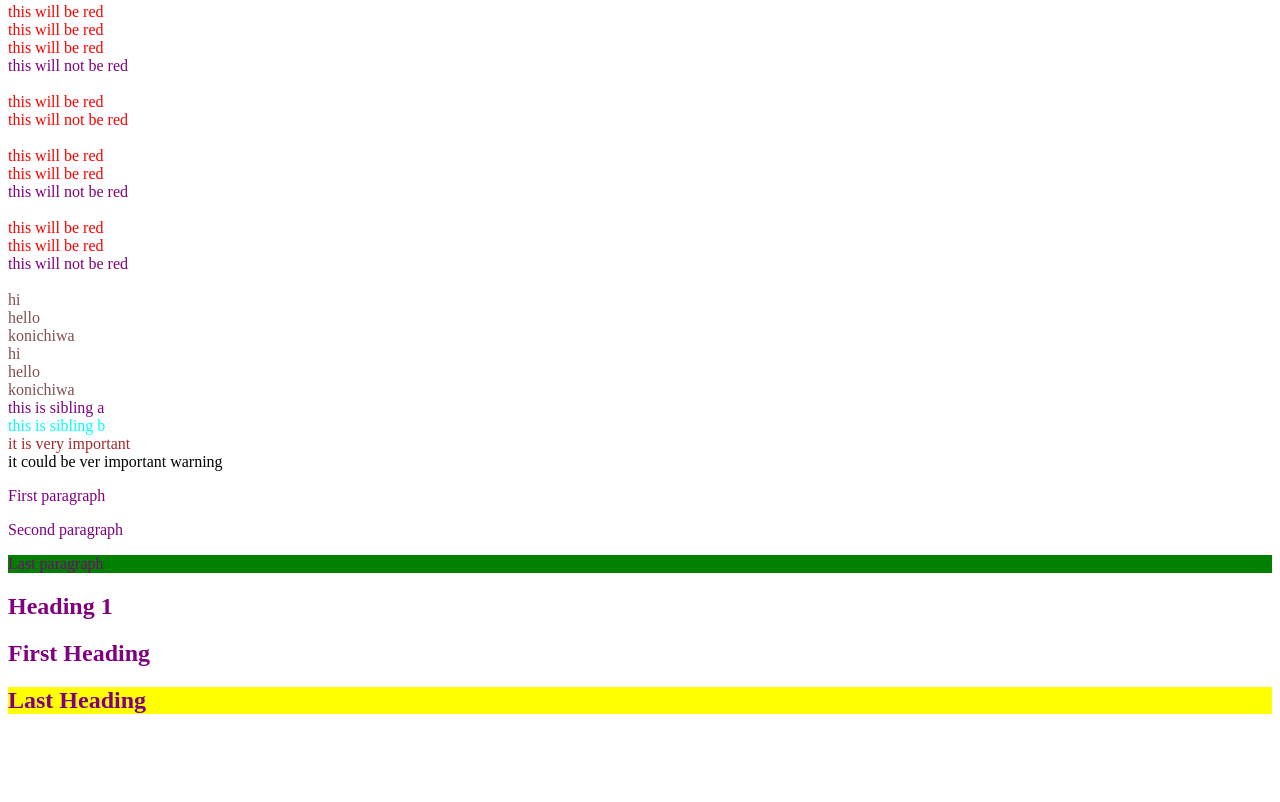
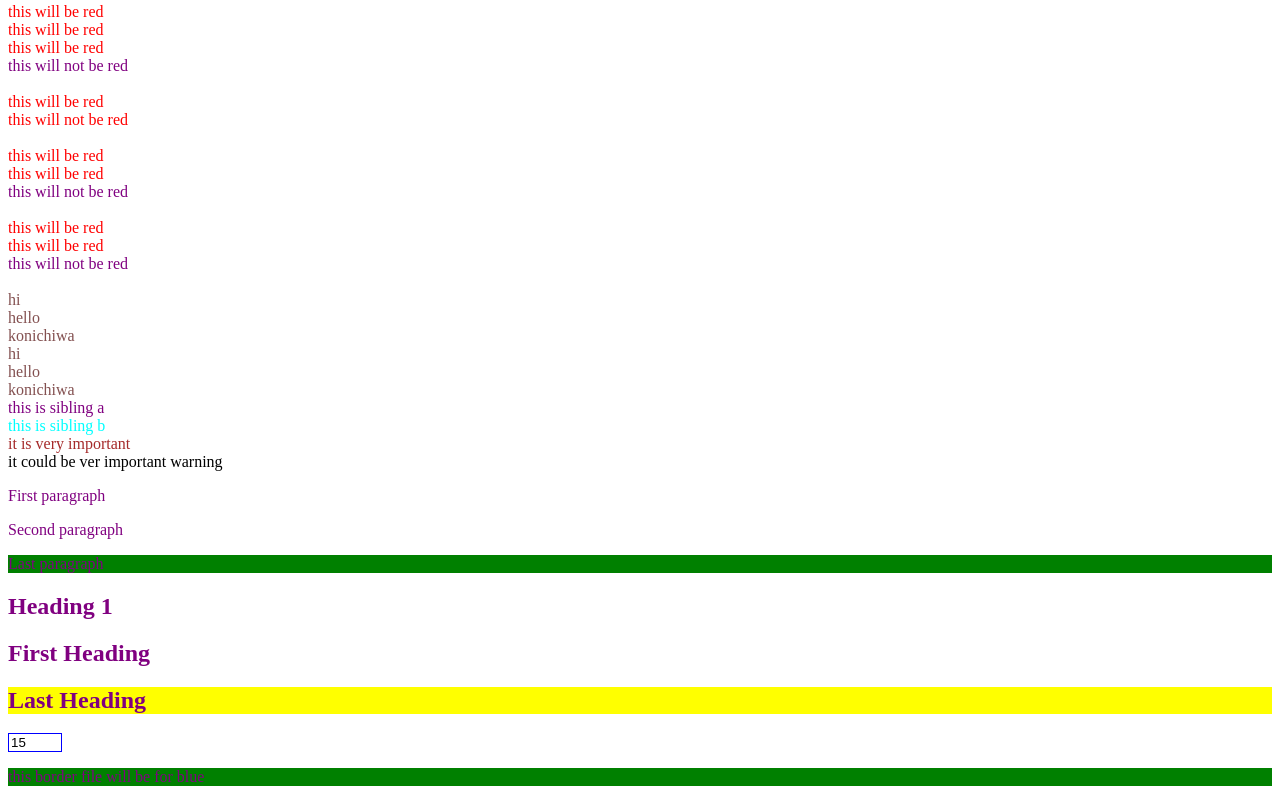
Before and after one commit to Divya065/CSS, a plain HTML site: page index.html in a window 1280 px wide. Shown: the part 357-1159 px from the top of the page. Before the commit the page ends 1090 px from the top, so only its background shows below. Drawn offline with Linux system fonts and the light colour scheme.

Commit message:
modified

```diff
--- a/index.html
+++ b/index.html
@@ -75,5 +75,7 @@
         <h2>First Heading</h2>
         <h2>Last Heading</h2>
     </div>
+    <input type="number" min="10" max="20" value="15">
+    <p>this border file will be for blue</p>
 </body>
 </html>
--- a/style.css
+++ b/style.css
@@ -56,3 +56,6 @@ p:last-of-type{
 h2:last-of-type{
     background: yellow;
 }
+input:in-range{
+    border: 1px solid blue;
+}
```
